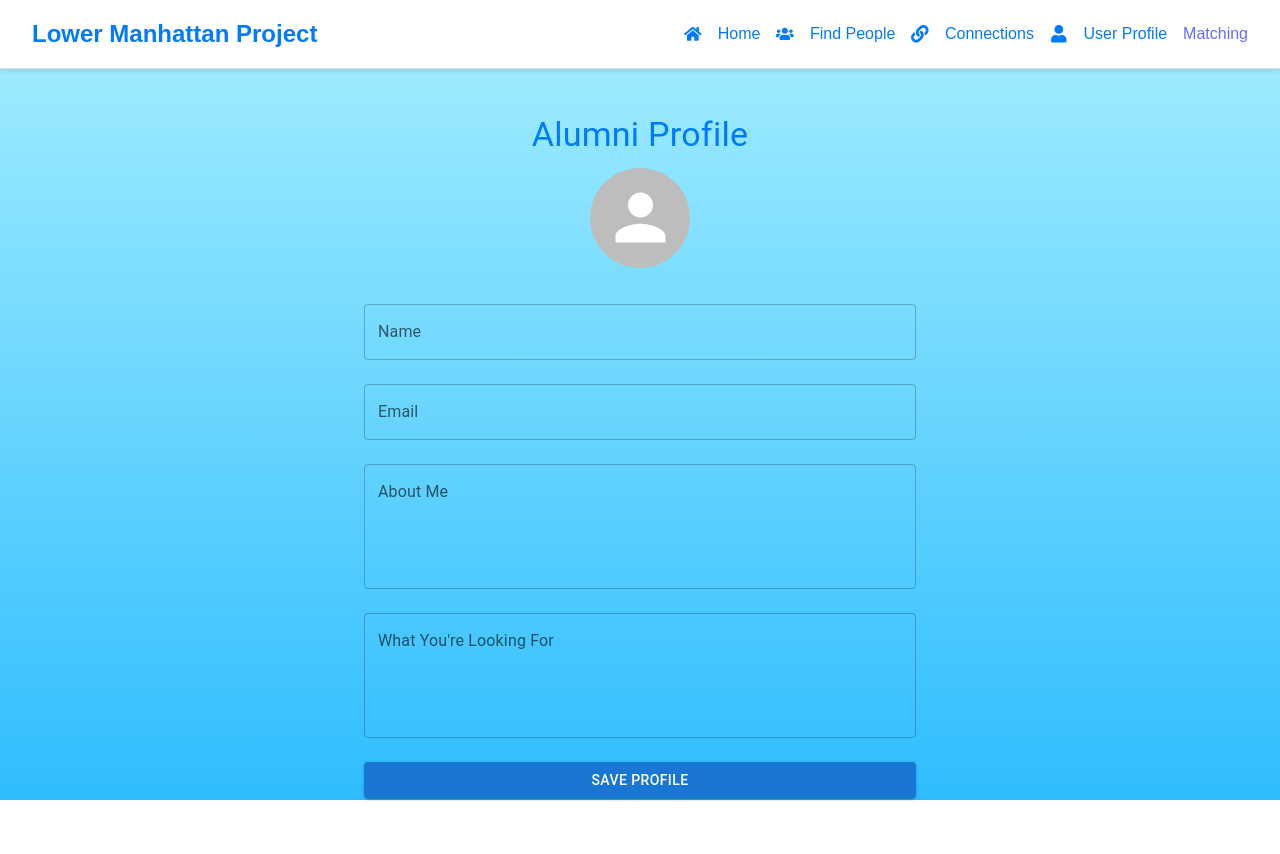
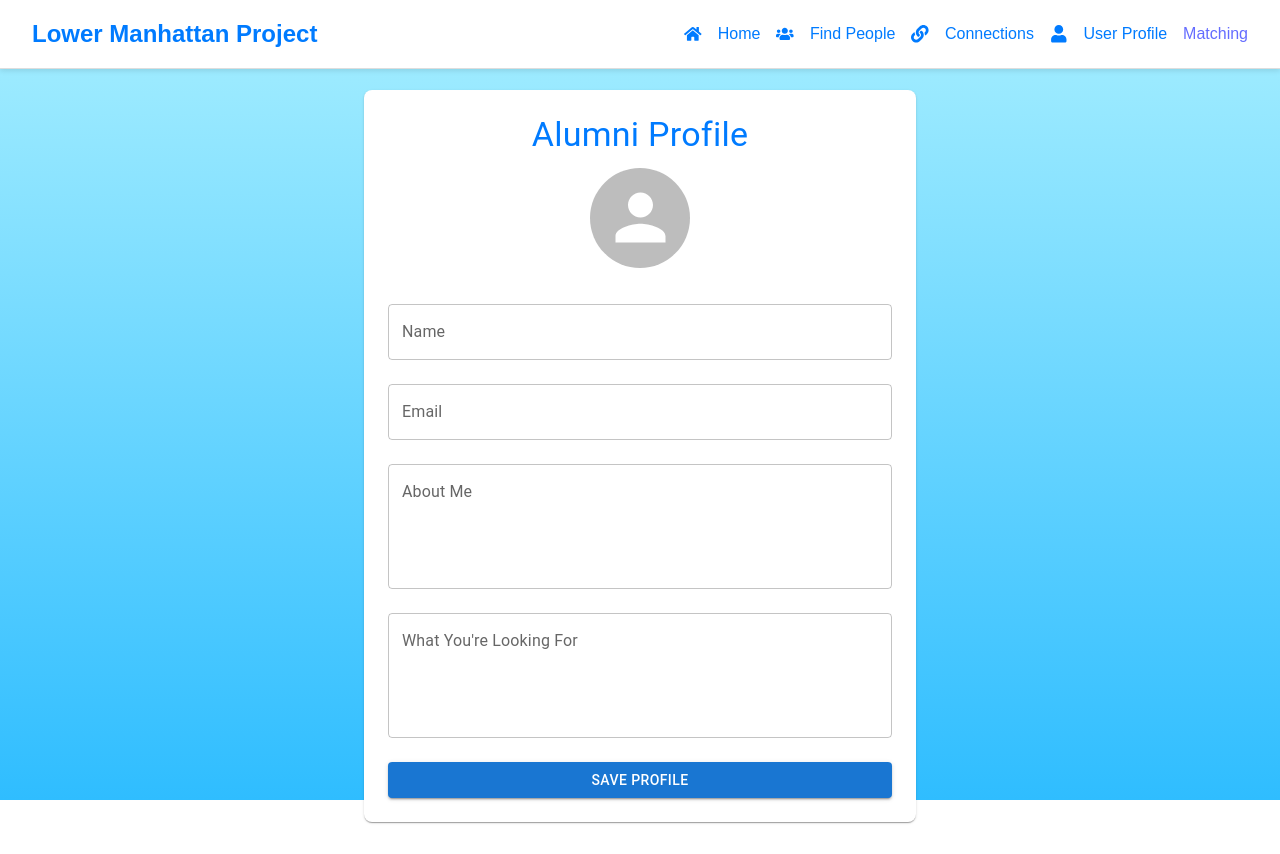
Before and after one commit to cfgcolumbus24/Team-20, a React (Vite) app in the folder musematch/: page /user-profile in a window 1280 px wide. Before the commit the page ends 830 px from the top, so only its background shows below. Built offline with nearby package versions, Linux system fonts and the light colour scheme; no server answers.

Commit message:
added white background box around profile form

```diff
--- a/musematch/src/pages/user-profile.tsx
+++ b/musematch/src/pages/user-profile.tsx
@@ -34,9 +34,17 @@ export const Profile = () => {
 
   return (
     <Container maxWidth="sm">
-      <Box mt={4}>
+      <Box
+        sx={{
+          bgcolor: 'white',
+          borderRadius: 2,
+          boxShadow: 1,
+          p: 3, // Padding for the entire box
+          mt: 4 // Margin top for spacing
+        }}
+      >
         <Typography variant="h4" className="profile-title" gutterBottom>
-        Alumni Profile
+          Alumni Profile
         </Typography>
 
         <input
```
